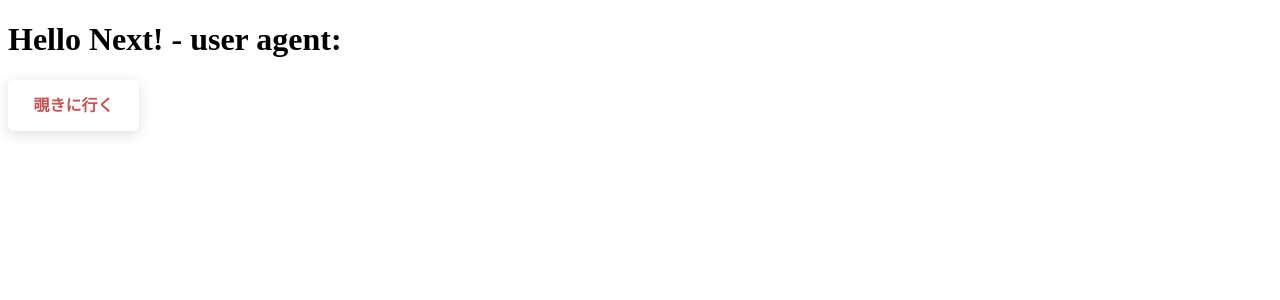
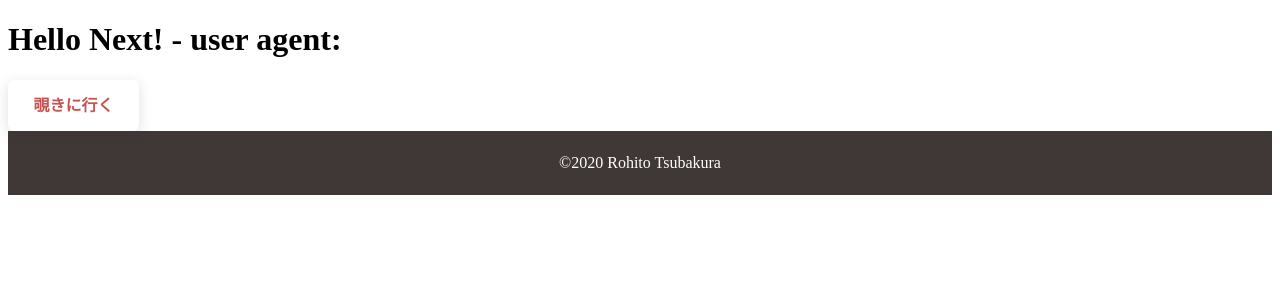
Before and after one commit to rohitotsubakura/season2, a Next.js app: page / in a window 1280 px wide. Shown: the top 300 px of the page. Built offline with nearby package versions, Linux system fonts and the light colour scheme.

Commit message:
[add] Footerコンポーネントを追加、ポート番号変更

```diff
--- a/package.json
+++ b/package.json
@@ -1,12 +1,13 @@
 {
   "scripts": {
-    "dev": "next",
+    "dev": "next -p 3032",
     "build": "next build",
     "start": "next start"
   },
   "devDependencies": {
     "@types/node": "^13.9.1",
     "@types/react": "^16.9.23",
+    "dotenv": "^8.2.0",
     "typescript": "^3.8.3"
   },
   "dependencies": {
--- a/pages/index.tsx
+++ b/pages/index.tsx
@@ -1,5 +1,6 @@
-import { NextPage } from 'next';
+import { NextPage, NextPageContext } from 'next';
 import Button from "../src/components/Button";
+import Footer from "../src/components/Footer";
 
 const Home: NextPage<{ userAgent:string }> = ({ userAgent }) => (
     <>
@@ -9,10 +10,11 @@ const Home: NextPage<{ userAgent:string }> = ({ userAgent }) => (
         >
             覗きに行く
         </Button>
+        <Footer year={2020} copyright={"Rohito Tsubakura"}></Footer>
     </>
 );
 
-Home.getInitialProps = async ({ req }) => {
+Home.getInitialProps = async ({req}: NextPageContext) => {
     const userAgent = req ? req.headers['user-agent'] || '' : navigator.userAgent;
     return { userAgent };
 };
--- /dev/null
+++ b/src/components/Footer.tsx
@@ -0,0 +1,37 @@
+/**@jsx jsx */
+
+import React from "react";
+
+import { css, jsx } from "@emotion/core";
+import Color from "../styles/Color";
+import Size from "../styles/Size";
+import Typography from "../styles/Typography";
+
+const root = css`
+    display: flex;
+    flex-direction: column;
+    justify-content: center;
+    align-items: center;
+    width: 100%;
+    color: ${Color.White};
+    ${Typography.Body};
+    background-color: ${Color.Black};
+    padding: ${Size(0.5)} 0;
+`;
+
+type FooterProps = {
+    year: number,
+    copyright: string,
+}
+
+const Footer : React.FC<FooterProps> = ({year, copyright}) => {
+    return(
+        <footer css={root}>
+           <p>
+               &copy;{year} {copyright}
+           </p>
+        </footer>
+    )
+}
+
+export default Footer;
```
Also changed, not shown: 1 other file (tests, documents, lock files or other folders).
